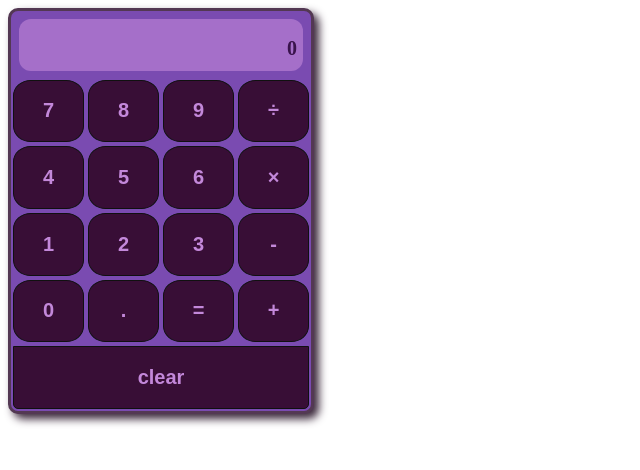
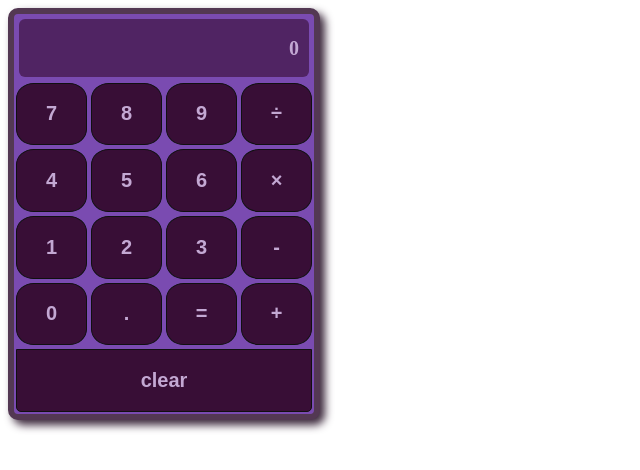
Before and after one commit to chris-kamp/calculator, a plain HTML site: page index.html in a window 1280 px wide. Shown: the whole page, without its empty margins (0-640 px from the left). Drawn offline with Linux system fonts and the light colour scheme.

Commit message:
Further adjust colour scheme and calculator visuals

```diff
--- a/style.css
+++ b/style.css
@@ -15,22 +15,23 @@
     background-color: rgb(122,75,177);
     border-radius: 10px 10px 10px 10px;
     box-shadow: 5px 5px 8px rgb(59, 40, 59);
-    border: solid 3px;
+    border: solid 6px;
     border-color: rgb(83, 56, 83);
 }
 
 #display {
     grid-area: display;
     text-align: right;
-    margin: 8px 8px 0 8px;
-    padding: 18px 6px 18px 0;
-    height: 16px;
+    /* margin: 8px 8px 0 8px; */
+    margin: 5px 5px 0 5px;
+    padding: 18px 10px 18px 0;
+    height: 22px;
     /* background-color: #8C588C; */
-    background-color: rgba(195, 136, 218, 0.596);
-    border-radius: 12px;
+    background-color: #380e36a1;
+    border-radius: 6px;
     font-weight: bold;
     font-size: 20px;
-    color: #39134C;
+    color: #c3a8d3;
 }
 
 #clear {
@@ -40,7 +41,7 @@
 
 button {
     /* background-color: rgb(116, 56, 116); */
-    background-color: rgb(56, 14, 54);
+    background-color: #380e36;
     border: solid 1px;
     border-color: #101010;
     padding: 10px 10px;
@@ -51,7 +52,7 @@ button {
     border-radius: 25%;
     font-weight: bold;
     font-size: 20px;
-    color: rgb(195,136,218);
+    color: #c3a8d3;
 }
 
 .topRow {
```
